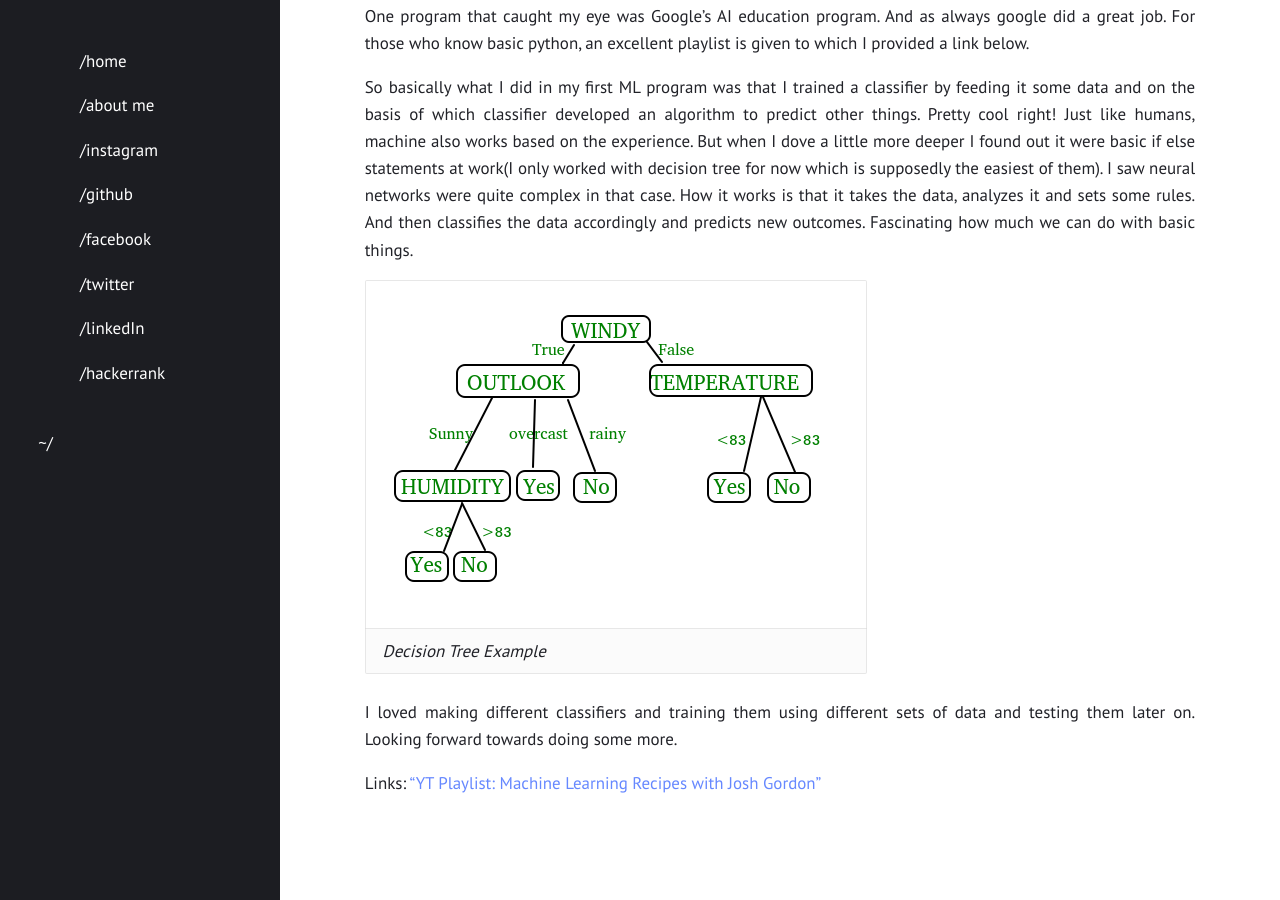
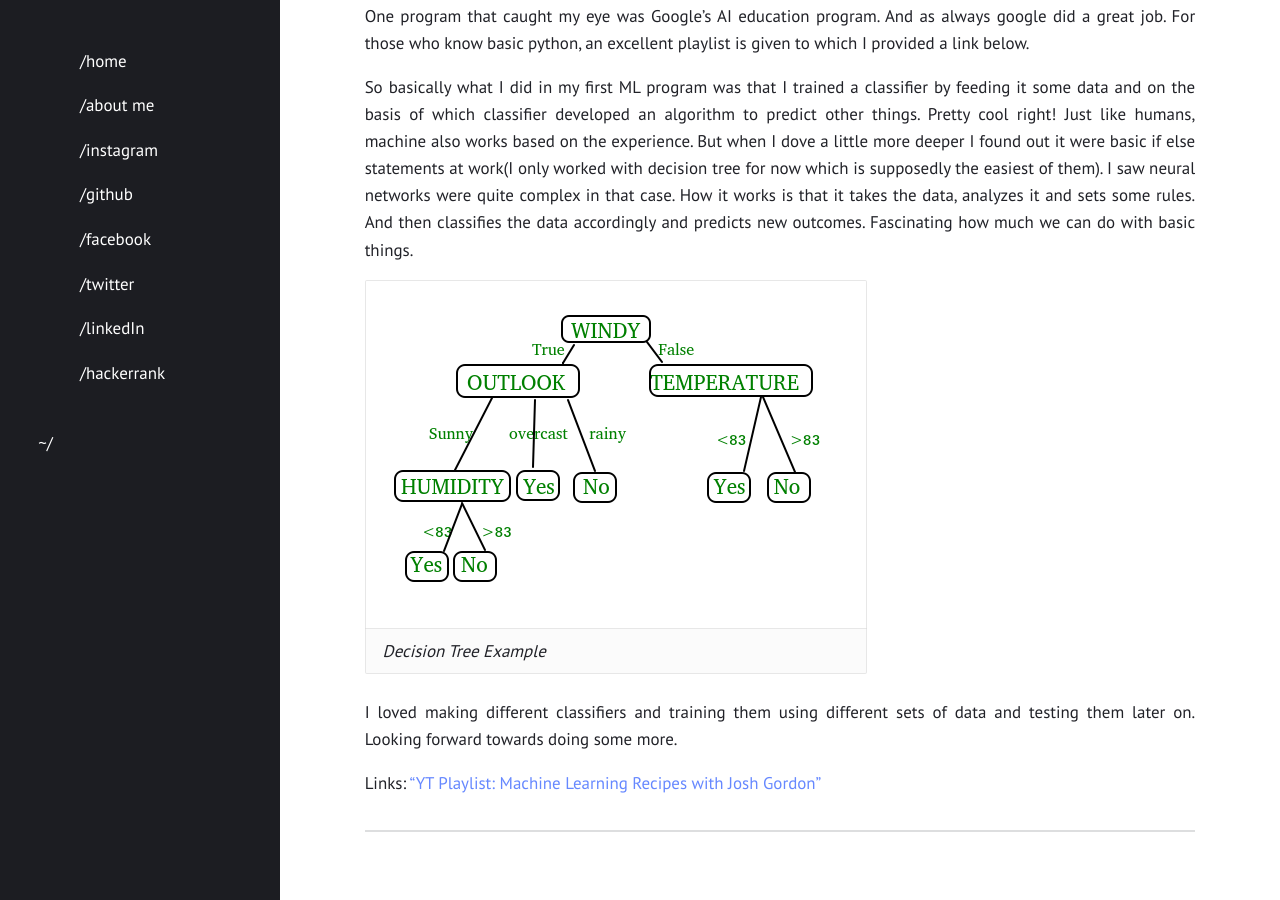
Before and after one commit to ManasKhosla/manaskhosla.github.io, a Jekyll site: the page built from _posts/2018-09-21-machine-learning-intro.md, in a window 1280 px wide and 900 px high, scrolled down 1051 px. Built offline with Jekyll 4.4.1, drawn with Linux system fonts in a browser that asks for light colours; comment, search, counter and statistics services are not loaded.

Commit message:
Added Comments

```diff
--- a/_layouts/post.html
+++ b/_layouts/post.html
@@ -5,7 +5,7 @@
 <article>
   {% include meta.html post=page %}
   {{ content }}
-  {% if page.comments != false and site.comments.isso or site.comments.disqus %}
+  {% if page.comments != false or site.comments.disqus %}
     <hr>
     {% if site.comments.isso_domain %}<div id="isso-thread"></div>{% endif %}
     {% if site.comments.disqus_shortname %}
```
